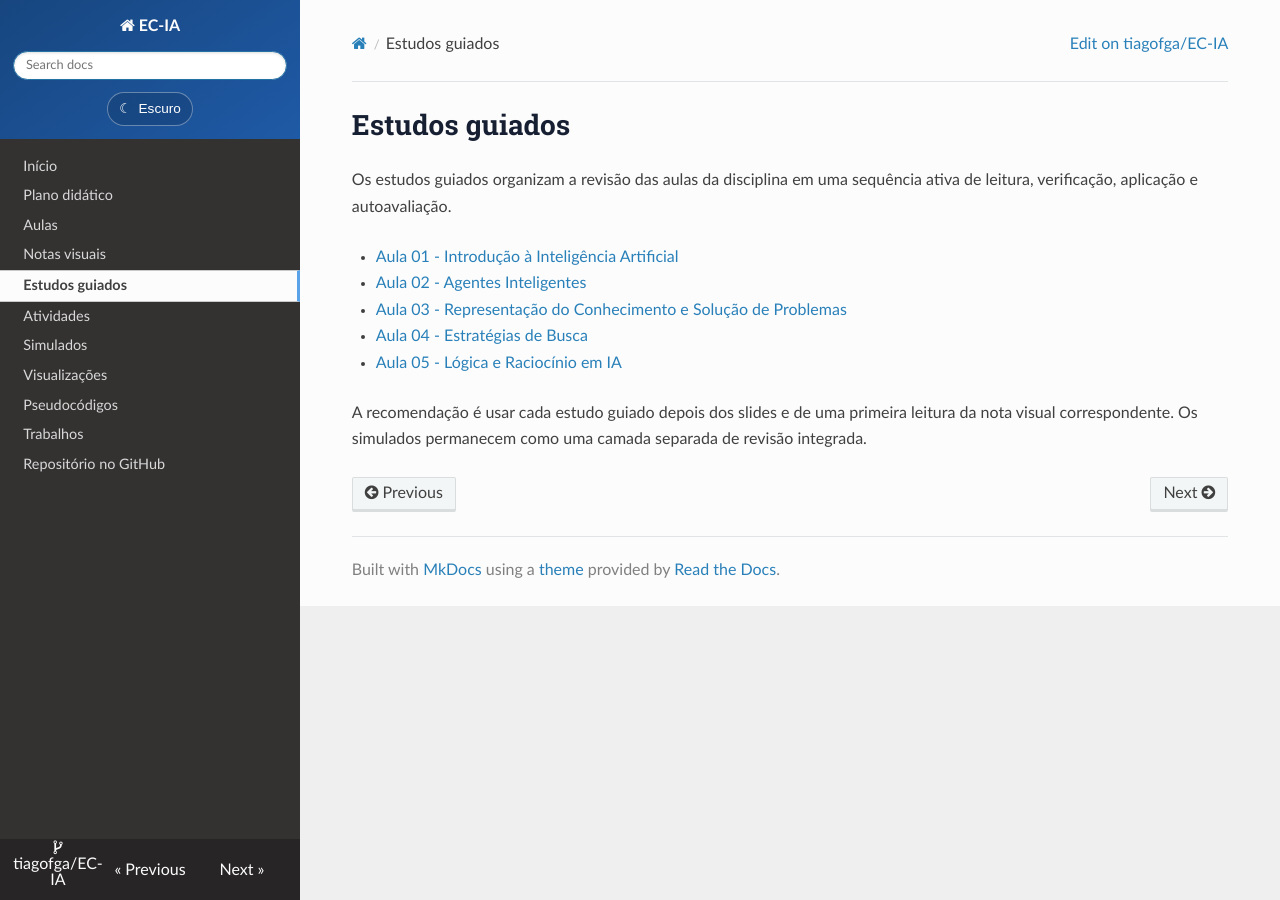
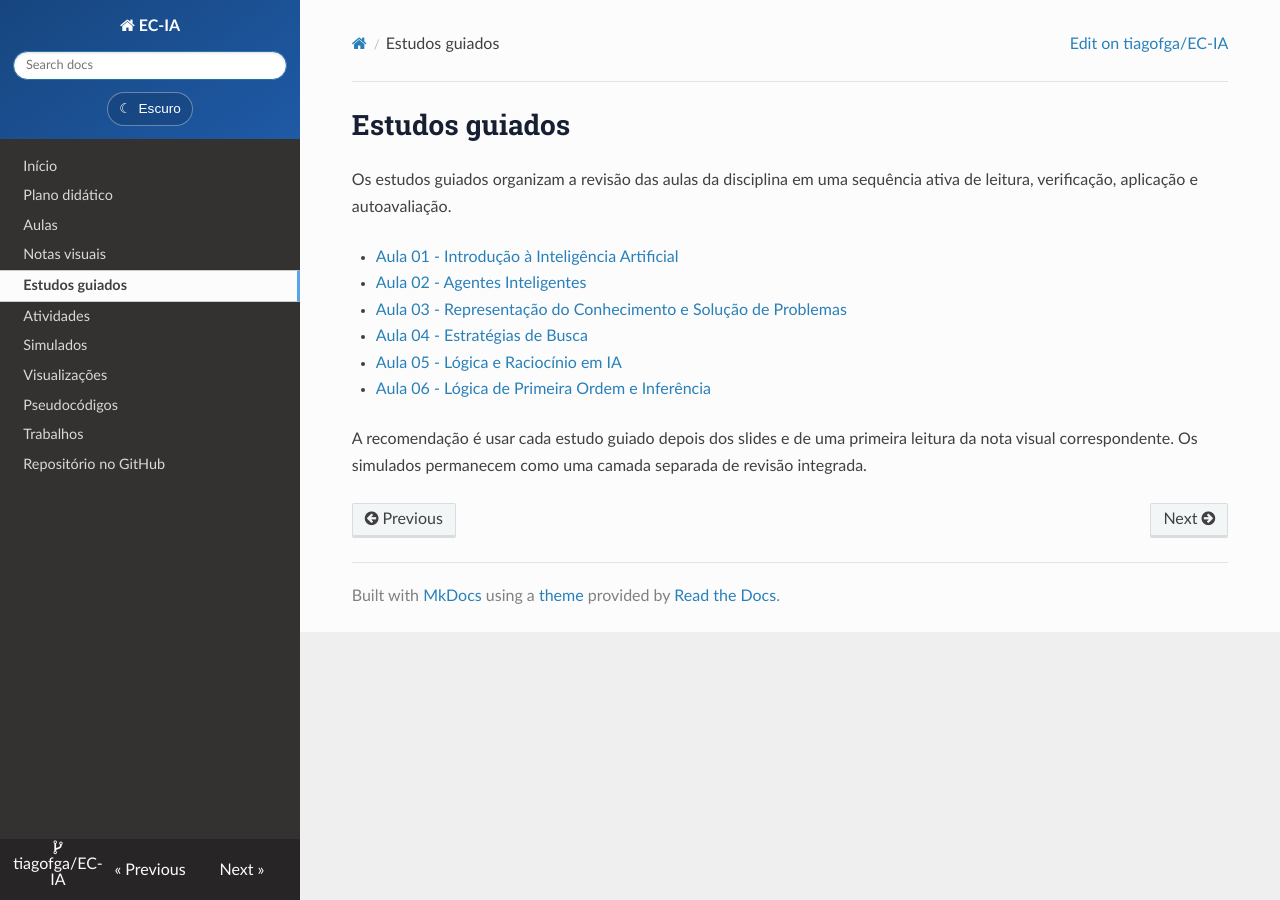
Before and after one commit to tiagofga/EC-IA, an MkDocs documentation site: the page built from docs/estudos-guiados/index.md, in a window 1280 px wide. Built offline with MkDocs 1.6.1, drawn with Linux system fonts in a browser that asks for light colours; nearby versions of some CDN libraries.

Commit message:
docs(aula-06): integrate lpo materials into site

```diff
--- a/docs/estudos-guiados/index.md
+++ b/docs/estudos-guiados/index.md
@@ -7,5 +7,6 @@ Os estudos guiados organizam a revisão das aulas da disciplina em uma sequênci
 - [Aula 03 - Representação do Conhecimento e Solução de Problemas](03-conhecimento/README.md)
 - [Aula 04 - Estratégias de Busca](04-busca/README.md)
 - [Aula 05 - Lógica e Raciocínio em IA](05-logica/README.md)
+- [Aula 06 - Lógica de Primeira Ordem e Inferência](06-lpo-inferencia/README.md)
 
 A recomendação é usar cada estudo guiado depois dos slides e de uma primeira leitura da nota visual correspondente. Os simulados permanecem como uma camada separada de revisão integrada.
```
